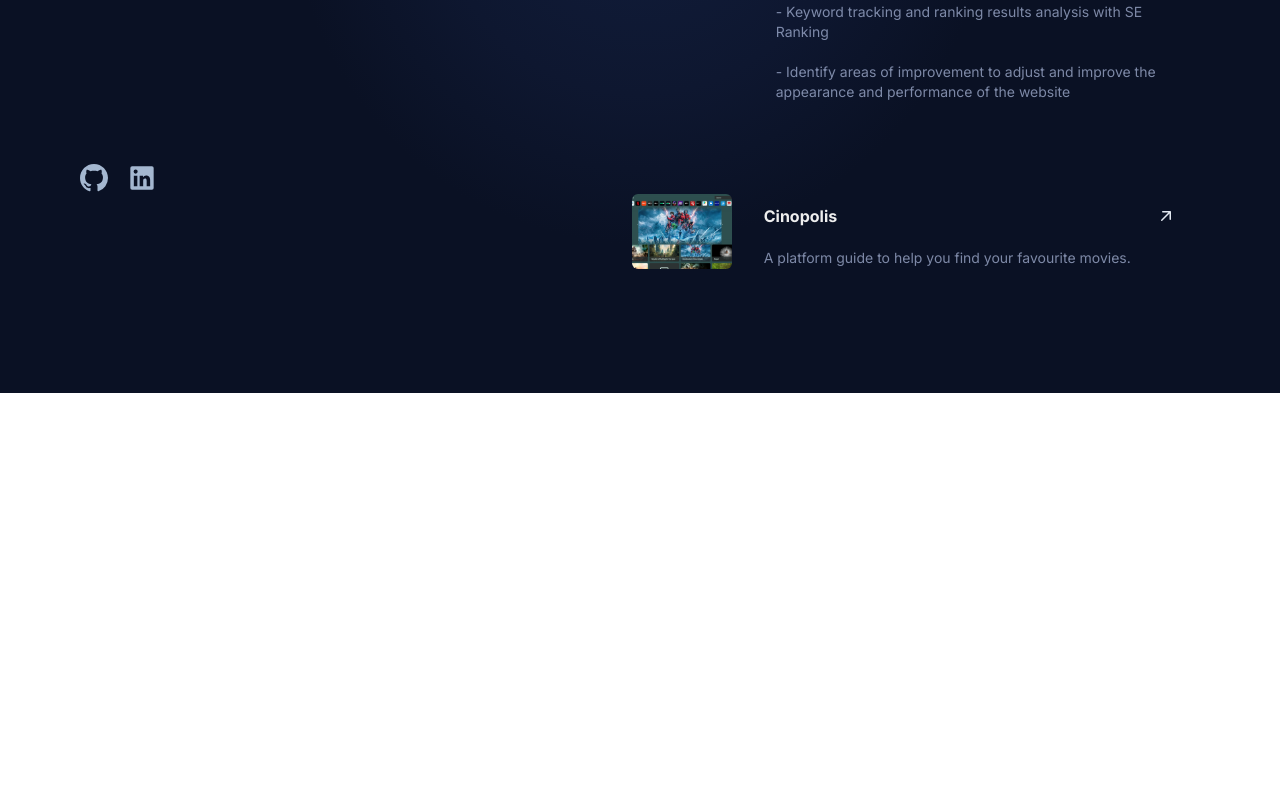
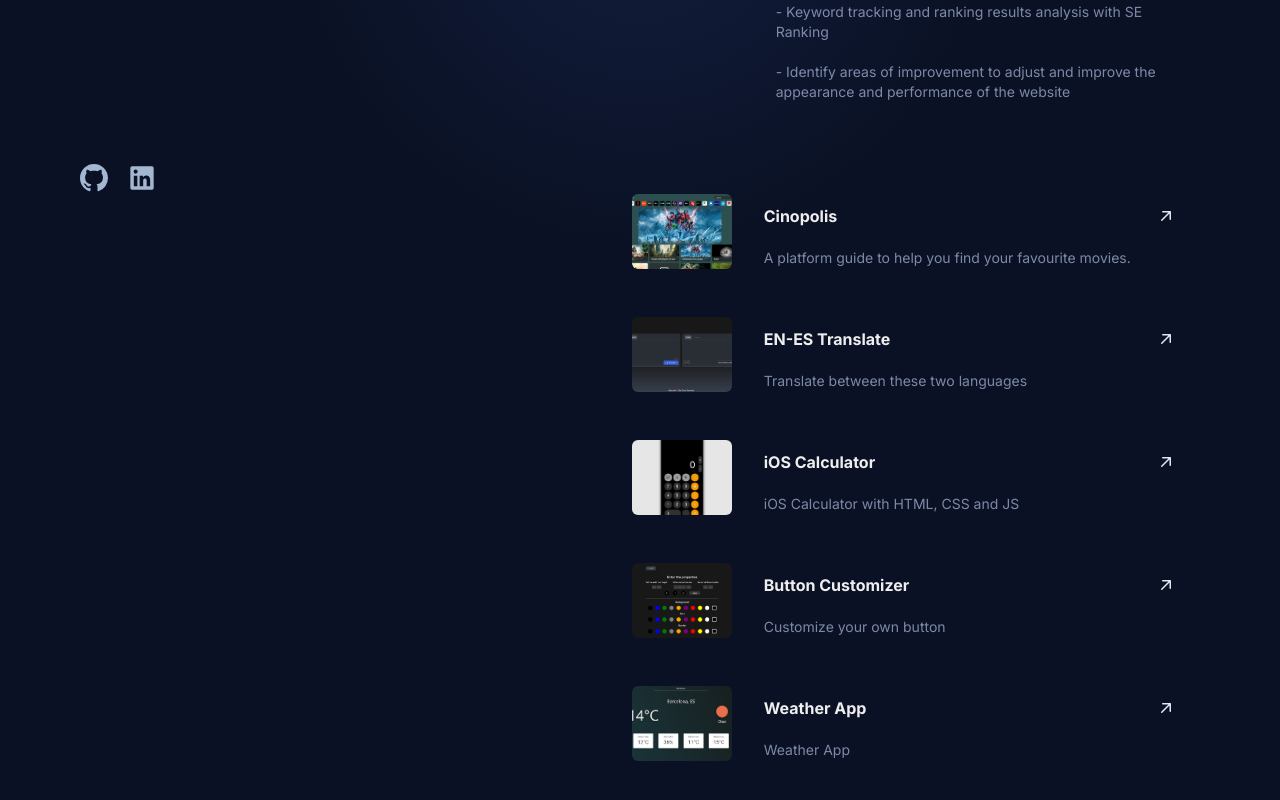
Before and after one commit to kiudev/portfolio-2024, a Next.js app: page / in a window 1280 px wide. Shown: the part 506-1306 px from the top of the page. Before the commit the page ends 899 px from the top, so only its background shows below. Built offline with nearby package versions, Linux system fonts and the light colour scheme.

Commit message:
undo projects

```diff
--- a/src/data/projectsItems.js
+++ b/src/data/projectsItems.js
@@ -5,4 +5,28 @@ export const projectsItems = [
     homepage: "https://cinopolis.vercel.app",
     description: "A platform guide to help you find your favourite movies.",
   },
+  {
+    name: "EN-ES Translate",
+    image: "/en-es-translate.png",
+    homepage: "https://en-es-translate.vercel.app",
+    description: "Translate between these two languages",
+  },
+  {
+    name: "iOS Calculator",
+    image: "/ios-calculator.png",
+    homepage: "https://calculator-kiudev.vercel.app",
+    description: "iOS Calculator with HTML, CSS and JS",
+  },
+  {
+    name: "Button Customizer",
+    image: "/button-customizer.png",
+    homepage: "https://customize-button.vercel.app",
+    description: "Customize your own button",
+  },
+  {
+    name: "Weather App",
+    image: "/weather-app.png",
+    homepage: "https://any-clime.vercel.app",
+    description: "Weather App",
+  },
 ];
```
